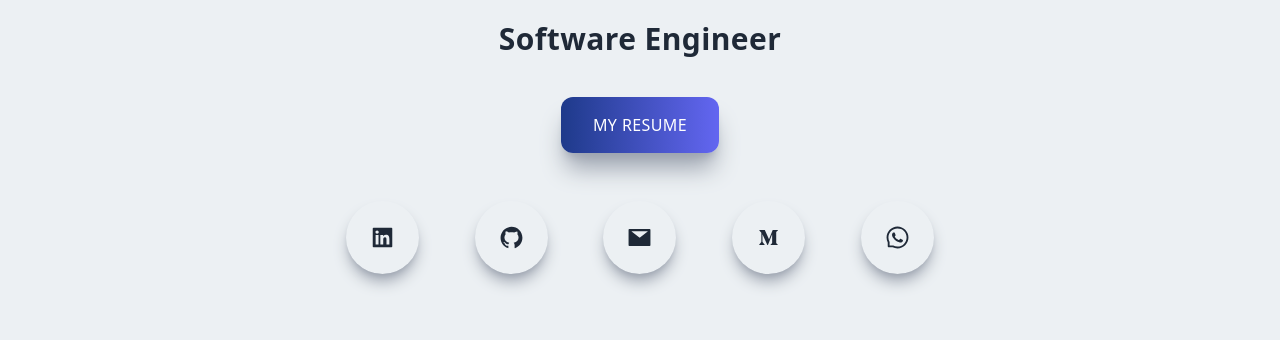
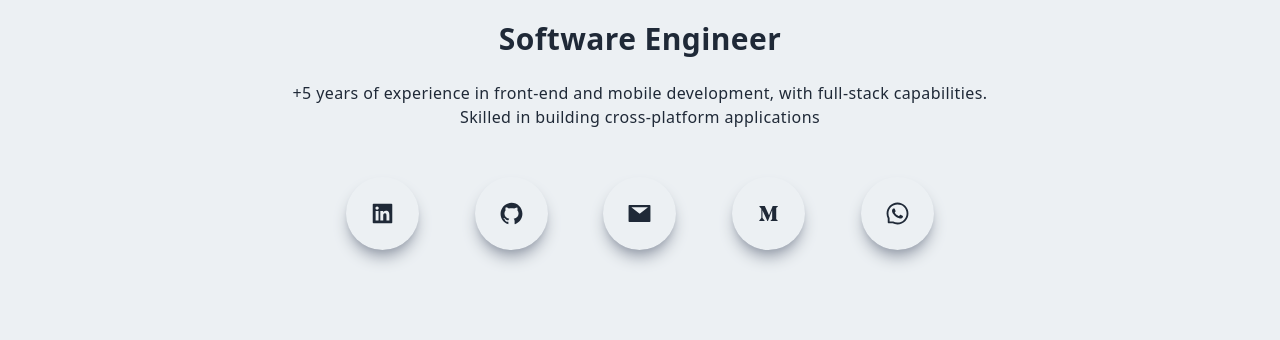
Before and after one commit to Hamza405/Portfolio, a Next.js app: page / in a window 1280 px wide. Shown: the part 231-571 px from the top of the page. Built offline with nearby package versions, Linux system fonts and the light colour scheme; no server answers; the database is empty.

Commit message:
Disable resume

```diff
--- a/src/components/Main/Main.tsx
+++ b/src/components/Main/Main.tsx
@@ -18,7 +18,7 @@ const Main: FC = () => {
       <div className=" w-full h-full p-2 mx-auto flex sm:justify-center items-center flex-col max-w-[85%]">
         <PersonalIdentification />
         {/* Resume Button */}
-        <div className="m-auto w-48 cursor-pointer hover:scale-105 md:hover:animate-bounce ease-in duration-300 my-4">
+        {/* <div className="m-auto w-48 cursor-pointer hover:scale-105 md:hover:animate-bounce ease-in duration-300 my-4">
           <a
             href="/assets/Hamza_AlSheikh_Resume.pdf"
             target="_blank"
@@ -27,8 +27,13 @@ const Main: FC = () => {
           >
             <button className="py-4 px-8 my-4 ">My Resume</button>
           </a>
-        </div>
-        <div className="py-4 w-full flex justify-around m-auto items-center max-w-[80%] sm:max-w-[60%]">
+        </div> */}
+        <p className="py-4 text-md w-[70%]">
+          +5 years of experience in front-end and mobile development, with
+          full-stack capabilities. Skilled in building cross-platform
+          applications
+        </p>
+        <div className="py-4 mt-4 w-full flex justify-around m-auto items-center max-w-[80%] sm:max-w-[60%]">
           <SocialContainer>
             <a
               href="https://www.linkedin.com/in/hamza-al-sheikh"
```
